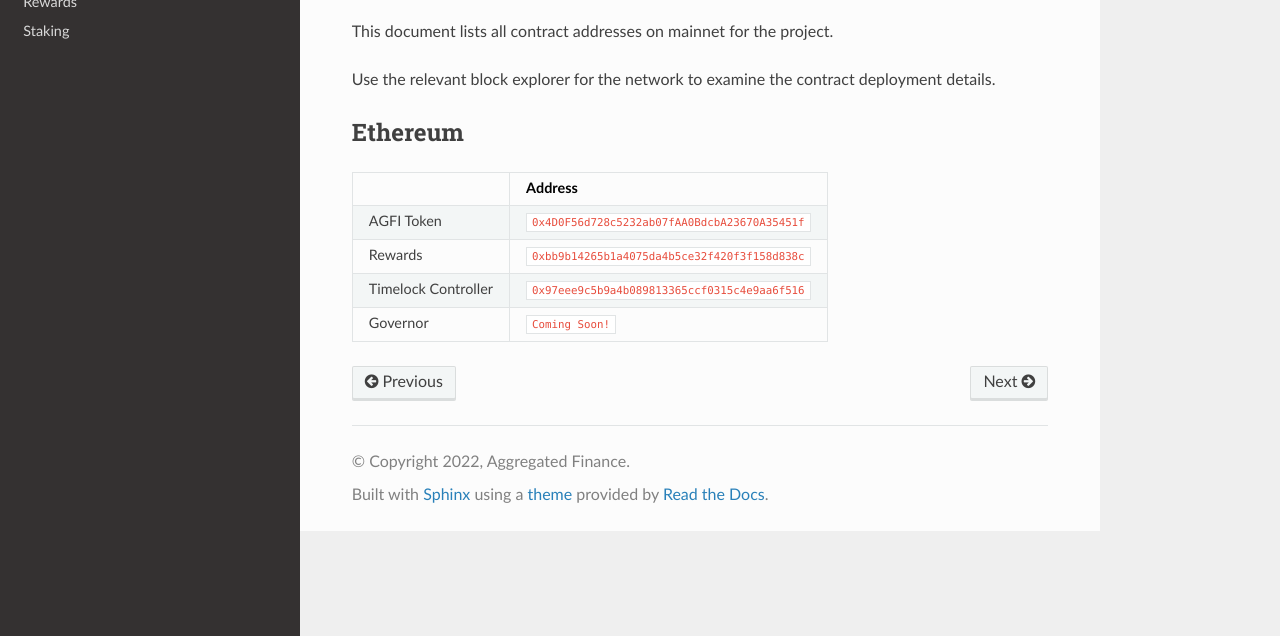
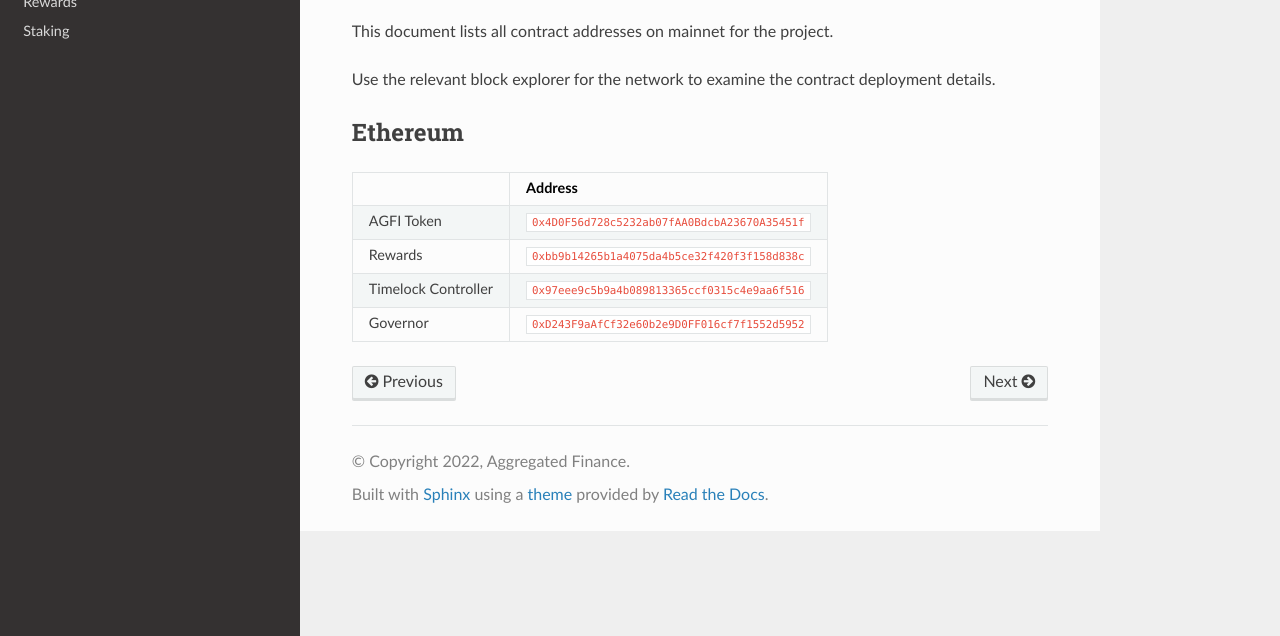
Before and after one commit to aggregatedfinance/agfi-docs, a Sphinx documentation site: the page built from docs/source/contracts.rst, in a window 1280 px wide, cut to the strip 264-900 px from the top of the page. Built offline with Sphinx 7.4.7 and the Read the Docs theme 2.0.0, drawn with Linux system fonts in a browser that asks for light colours.

Commit message:
Update contracts.rst

```diff
--- a/docs/source/contracts.rst
+++ b/docs/source/contracts.rst
@@ -22,5 +22,5 @@ Ethereum
 +---------------------+------------------------------------------------+
 | Timelock Controller | ``0x97eee9c5b9a4b089813365ccf0315c4e9aa6f516`` |
 +---------------------+------------------------------------------------+
-| Governor            | ``Coming Soon!``                               |
+| Governor            | ``0xD243F9aAfCf32e60b2e9D0FF016cf7f1552d5952`` |
 +---------------------+------------------------------------------------+
```
